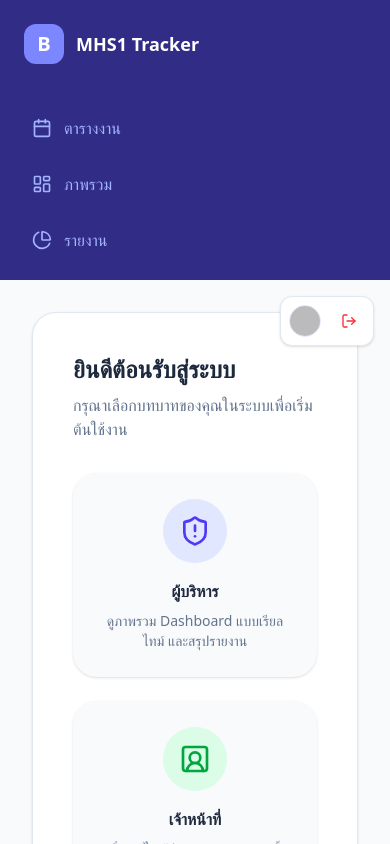
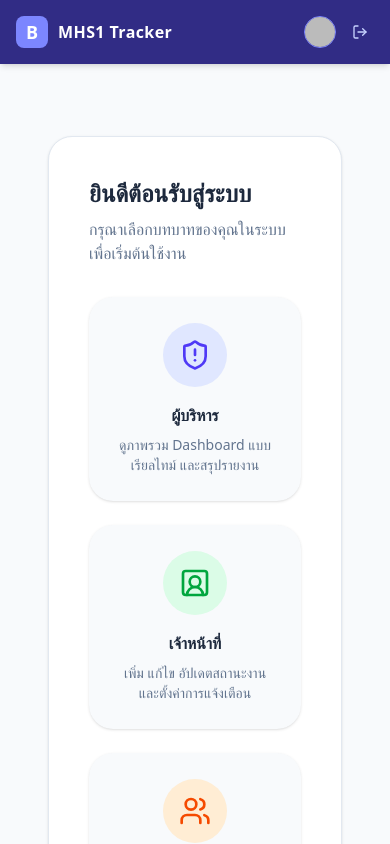
Before and after one commit to chchapeach-cell/remember, a React (Vite) app: page /setup in a window 390 px wide. Shown: the top 844 px of the page. Built offline with nearby package versions, Linux system fonts and the light colour scheme; no server answers; the database is empty; sample sign-in values are in the browser's storage.

Commit message:
refactor: improve responsive layout and routing
Refactor App structure for modular rendering, optimize TaskForm modal display for mobile, and adjust report cards for better responsiveness.

```diff
--- a/src/App.tsx
+++ b/src/App.tsx
@@ -3,7 +3,7 @@ import { auth, db, googleProvider } from './firebase';
 import { signInWithPopup, onAuthStateChanged, signOut, User as FirebaseUser } from 'firebase/auth';
 import { doc, getDoc, setDoc } from 'firebase/firestore';
 import { User, Role } from './types';
-import { BrowserRouter, Routes, Route, Navigate, Link } from 'react-router-dom';
+import { BrowserRouter, Routes, Route, Navigate, Link, useLocation } from 'react-router-dom';
 import { LogOut, Home, Calendar, PieChart, Bell, LayoutDashboard, Settings } from 'lucide-react';
 
 import Dashboard from './components/Dashboard';
@@ -87,13 +87,67 @@ export default function App() {
     return <div className="min-h-screen flex items-center justify-center bg-slate-50 text-slate-500">กำลังโหลด...</div>;
   }
 
-  // We handle redirection to /setup below in Routes.
+  return (
+    <BrowserRouter>
+      <AppContent
+        user={user}
+        handleLogin={handleLogin}
+        handleLogout={handleLogout}
+        handleRoleSelect={handleRoleSelect}
+      />
+    </BrowserRouter>
+  );
+}
+
+function AppContent({
+  user,
+  handleLogin,
+  handleLogout,
+  handleRoleSelect
+}: {
+  user: User | null;
+  handleLogin: () => Promise<void>;
+  handleLogout: () => Promise<void>;
+  handleRoleSelect: (role: Role) => Promise<void>;
+}) {
+  const location = useLocation();
+  const currentPath = location.pathname;
 
   return (
-    <BrowserRouter>
-      <div className="min-h-screen bg-slate-50 flex flex-col md:flex-row">
-        {/* Sidebar */}
-        <aside className="w-full md:w-64 bg-indigo-900 flex-shrink-0 flex flex-col">
+    <div className="min-h-screen bg-slate-50 flex flex-col md:flex-row pb-16 md:pb-0">
+      {/* Mobile Top Header */}
+      <header className="md:hidden bg-indigo-900 text-white h-16 flex items-center justify-between px-4 fixed top-0 left-0 right-0 z-40 shadow-md">
+        <div className="flex items-center gap-2.5">
+          <div className="w-8 h-8 bg-indigo-400 rounded-lg flex items-center justify-center text-white font-bold text-lg">
+            B
+          </div>
+          <span className="font-bold text-base tracking-wide">MHS1 Tracker</span>
+        </div>
+        <div>
+          {!user ? (
+            <button
+              onClick={handleLogin}
+              className="bg-indigo-600 hover:bg-indigo-700 text-white px-4 py-1.5 rounded-xl text-xs font-bold transition shadow-sm"
+            >
+              เข้าสู่ระบบ
+            </button>
+          ) : (
+            <div className="flex items-center gap-2.5">
+              <img src={user.photoURL} alt="Profile" className="w-8 h-8 rounded-full border border-indigo-400" />
+              <button
+                onClick={handleLogout}
+                className="p-1.5 text-indigo-200 hover:text-white hover:bg-white/10 rounded-lg transition"
+                title="ออกจากระบบ"
+              >
+                <LogOut className="w-4 h-4" />
+              </button>
+            </div>
+          )}
+        </div>
+      </header>
+
+      {/* Desktop Sidebar (hidden on mobile) */}
+      <aside className="hidden md:flex w-64 bg-indigo-900 flex-shrink-0 flex-col">
         <div className="p-6 flex items-center gap-3">
           <div className="w-10 h-10 bg-indigo-400 rounded-xl flex items-center justify-center text-white font-bold text-xl">
             B
@@ -101,29 +155,57 @@ export default function App() {
           <h2 className="font-bold text-white text-lg">MHS1 Tracker</h2>
         </div>
         <nav className="flex-1 p-4 space-y-2">
-            <Link to="/tasks" className="flex items-center gap-3 px-4 py-3 text-indigo-300 hover:bg-white/10 hover:text-white rounded-xl transition">
+          <Link
+            to="/tasks"
+            className={`flex items-center gap-3 px-4 py-3 rounded-xl transition ${
+              currentPath === '/tasks' || currentPath === '/'
+                ? 'bg-white/10 text-white font-semibold'
+                : 'text-indigo-300 hover:bg-white/5 hover:text-white'
+            }`}
+          >
             <Calendar className="w-5 h-5" />
             <span className="font-medium">ตารางงาน</span>
           </Link>
-            <Link to="/dashboard" className="flex items-center gap-3 px-4 py-3 text-indigo-300 hover:bg-white/10 hover:text-white rounded-xl transition">
+          <Link
+            to="/dashboard"
+            className={`flex items-center gap-3 px-4 py-3 rounded-xl transition ${
+              currentPath === '/dashboard'
+                ? 'bg-white/10 text-white font-semibold'
+                : 'text-indigo-300 hover:bg-white/5 hover:text-white'
+            }`}
+          >
             <LayoutDashboard className="w-5 h-5" />
             <span className="font-medium">ภาพรวม</span>
           </Link>
-            <Link to="/report" className="flex items-center gap-3 px-4 py-3 text-indigo-300 hover:bg-white/10 hover:text-white rounded-xl transition">
+          <Link
+            to="/report"
+            className={`flex items-center gap-3 px-4 py-3 rounded-xl transition ${
+              currentPath === '/report'
+                ? 'bg-white/10 text-white font-semibold'
+                : 'text-indigo-300 hover:bg-white/5 hover:text-white'
+            }`}
+          >
             <PieChart className="w-5 h-5" />
             <span className="font-medium">รายงาน</span>
           </Link>
           {user?.role === 'staff' || user?.role === 'executive' ? (
-               <Link to="/settings" className="flex items-center gap-3 px-4 py-3 text-indigo-300 hover:bg-white/10 hover:text-white rounded-xl transition">
+             <Link
+               to="/settings"
+               className={`flex items-center gap-3 px-4 py-3 rounded-xl transition ${
+                 currentPath === '/settings'
+                   ? 'bg-white/10 text-white font-semibold'
+                   : 'text-indigo-300 hover:bg-white/5 hover:text-white'
+               }`}
+             >
                <Settings className="w-5 h-5" />
                <span className="font-medium">ตั้งค่าระบบ</span>
              </Link>
           ) : null}
         </nav>
 
-          {/* User Profile in Sidebar (Mobile Only or Hidden if we move it to Top Right) */}
+        {/* User Profile in Sidebar */}
         {user && (
-            <div className="p-4 hidden md:block">
+          <div className="p-4">
             <div className="flex items-center gap-3 mb-4">
               <img src={user.photoURL} alt="Profile" className="w-10 h-10 rounded-full border-2 border-indigo-400" />
               <div className="overflow-hidden">
@@ -142,25 +224,21 @@ export default function App() {
         )}
       </aside>
 
-        {/* Main Content */}
-        <main className="flex-1 overflow-x-hidden overflow-y-auto relative flex flex-col">
-          {/* Top Navigation / Header area for Login button */}
-          <div className="absolute top-4 right-4 md:top-8 md:right-8 z-10">
+      {/* Main Content (with margin adjustments for mobile header and navigation bar) */}
+      <main className="flex-1 overflow-x-hidden overflow-y-auto relative flex flex-col pt-20 md:pt-0">
+        {/* Desktop Top Right Actions */}
+        <div className="absolute top-4 right-4 md:top-8 md:right-8 z-10 hidden md:block">
           {!user ? (
              <button
                onClick={handleLogin}
-                 className="bg-indigo-600 hover:bg-indigo-700 text-white px-5 py-2 rounded-lg text-sm font-semibold transition shadow-sm flex items-center gap-2"
+               className="bg-indigo-600 hover:bg-indigo-700 text-white px-5 py-2 rounded-xl text-sm font-semibold transition shadow-sm flex items-center gap-2"
              >
                เข้าสู่ระบบ
              </button>
-            ) : (
-               <div className="md:hidden flex items-center gap-3 bg-white p-2 rounded-xl shadow-sm border border-slate-200">
-                 <img src={user.photoURL} alt="Profile" className="w-8 h-8 rounded-full border border-indigo-100" />
-                 <button onClick={handleLogout} className="p-2 text-red-500 hover:bg-red-50 rounded-lg"><LogOut className="w-4 h-4" /></button>
-               </div>
-            )}
+          ) : null}
         </div>
 
+        <div className="flex-1 px-4 py-6 md:p-8">
           <Routes>
             {user && user.role === 'general' ? (
               <>
@@ -178,8 +256,60 @@ export default function App() {
               </>
             )}
           </Routes>
+        </div>
       </main>
+
+      {/* Mobile Bottom Navigation (fixed at bottom of screen) */}
+      {user && user.role !== 'general' && (
+        <nav className="md:hidden fixed bottom-0 left-0 right-0 h-16 bg-white border-t border-slate-200 flex items-center justify-around px-2 z-40 shadow-[0_-4px_16px_rgba(0,0,0,0.06)]">
+          <Link
+            to="/tasks"
+            className={`flex flex-col items-center justify-center w-16 h-14 rounded-xl transition ${
+              currentPath === '/tasks' || currentPath === '/'
+                ? 'text-indigo-600 font-bold scale-105'
+                : 'text-slate-400 hover:text-slate-600'
+            }`}
+          >
+            <Calendar className="w-5 h-5" />
+            <span className="text-[10px] mt-1 font-medium">ตารางงาน</span>
+          </Link>
+          <Link
+            to="/dashboard"
+            className={`flex flex-col items-center justify-center w-16 h-14 rounded-xl transition ${
+              currentPath === '/dashboard'
+                ? 'text-indigo-600 font-bold scale-105'
+                : 'text-slate-400 hover:text-slate-600'
+            }`}
+          >
+            <LayoutDashboard className="w-5 h-5" />
+            <span className="text-[10px] mt-1 font-medium">ภาพรวม</span>
+          </Link>
+          <Link
+            to="/report"
+            className={`flex flex-col items-center justify-center w-16 h-14 rounded-xl transition ${
+              currentPath === '/report'
+                ? 'text-indigo-600 font-bold scale-105'
+                : 'text-slate-400 hover:text-slate-600'
+            }`}
+          >
+            <PieChart className="w-5 h-5" />
+            <span className="text-[10px] mt-1 font-medium">รายงาน</span>
+          </Link>
+          {(user?.role === 'staff' || user?.role === 'executive') && (
+            <Link
+              to="/settings"
+              className={`flex flex-col items-center justify-center w-16 h-14 rounded-xl transition ${
+                currentPath === '/settings'
+                  ? 'text-indigo-600 font-bold scale-105'
+                  : 'text-slate-400 hover:text-slate-600'
+              }`}
+            >
+              <Settings className="w-5 h-5" />
+              <span className="text-[10px] mt-1 font-medium">ตั้งค่า</span>
+            </Link>
+          )}
+        </nav>
+      )}
     </div>
-    </BrowserRouter>
   );
 }
--- a/src/components/TaskForm.tsx
+++ b/src/components/TaskForm.tsx
@@ -81,8 +81,8 @@ export default function TaskForm({ task, user, onClose, onDelete }: { task: Task
   };
 
   return (
-    <div className="fixed inset-0 bg-slate-900/50 backdrop-blur-sm z-50 flex items-center justify-center p-4">
-      <div className="bg-white rounded-3xl shadow-xl w-full max-w-md overflow-hidden">
+    <div className="fixed inset-0 bg-slate-900/50 backdrop-blur-sm z-50 overflow-y-auto flex items-start justify-center p-4 py-8">
+      <div className="bg-white rounded-3xl shadow-xl w-full max-w-md my-auto relative overflow-hidden flex flex-col">
         <div className="flex items-center justify-between p-6 border-b border-slate-100">
           <h2 className="text-xl font-bold text-slate-800">{task ? 'แก้ไขภารกิจ' : 'เพิ่มภารกิจใหม่'}</h2>
           <button onClick={onClose} className="p-2 text-slate-400 hover:text-slate-600 hover:bg-slate-100 rounded-full transition">
@@ -176,7 +176,7 @@ export default function TaskForm({ task, user, onClose, onDelete }: { task: Task
 
           <div>
             <label className="block text-sm font-medium text-slate-700 mb-2">ผู้รับผิดชอบ</label>
-            <div className="grid grid-cols-2 gap-2">
+            <div className="grid grid-cols-1 sm:grid-cols-2 gap-2">
               {['นางสาววรินทร ปัดกอง', 'นายสากล ชนะบูรณ์', 'นายจักรวาล เขียวดีเจริญกุล', 'นางสาวญาสุมินทร์ นนทมาตร'].map(name => {
                 const isSelected = assignees.includes(name);
                 return (
```
Also changed, not shown: src/components/Report.tsx (+13 -13 lines). Lines whose indentation alone changed are shown as unchanged.
